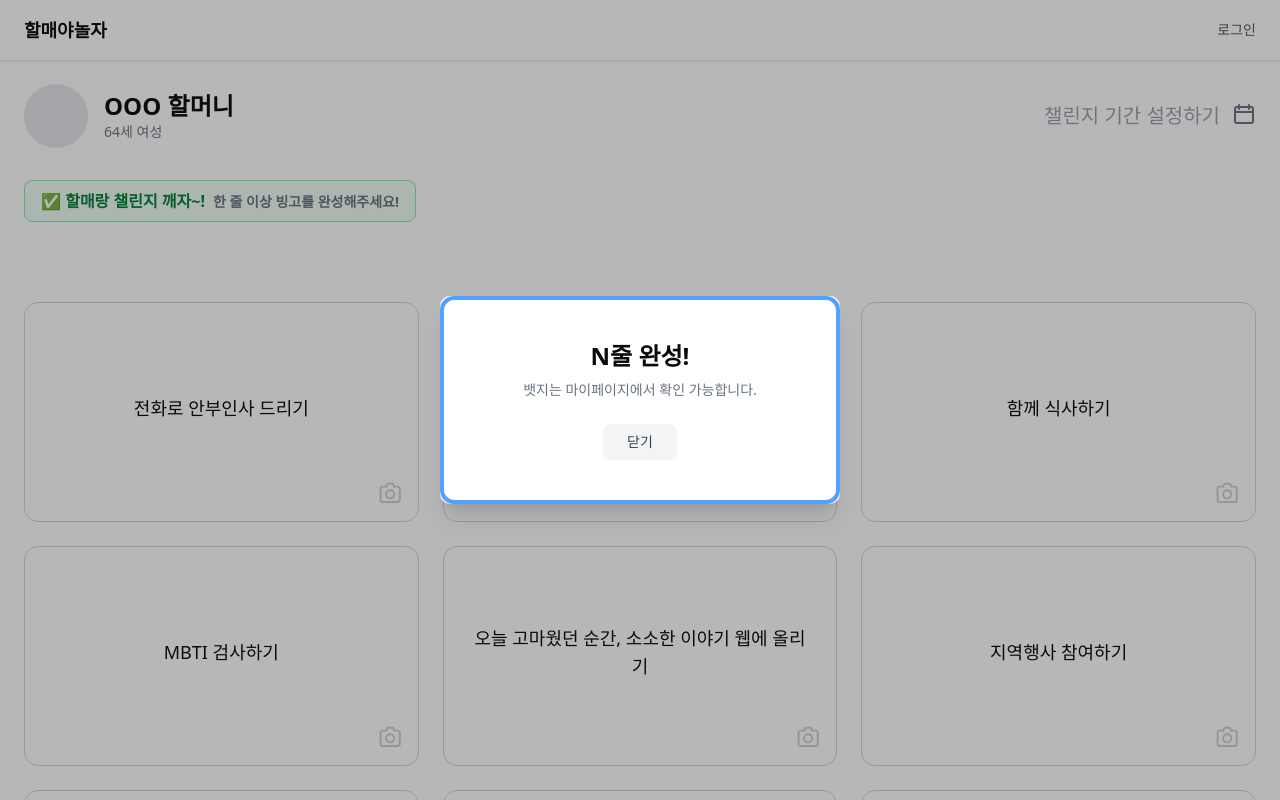
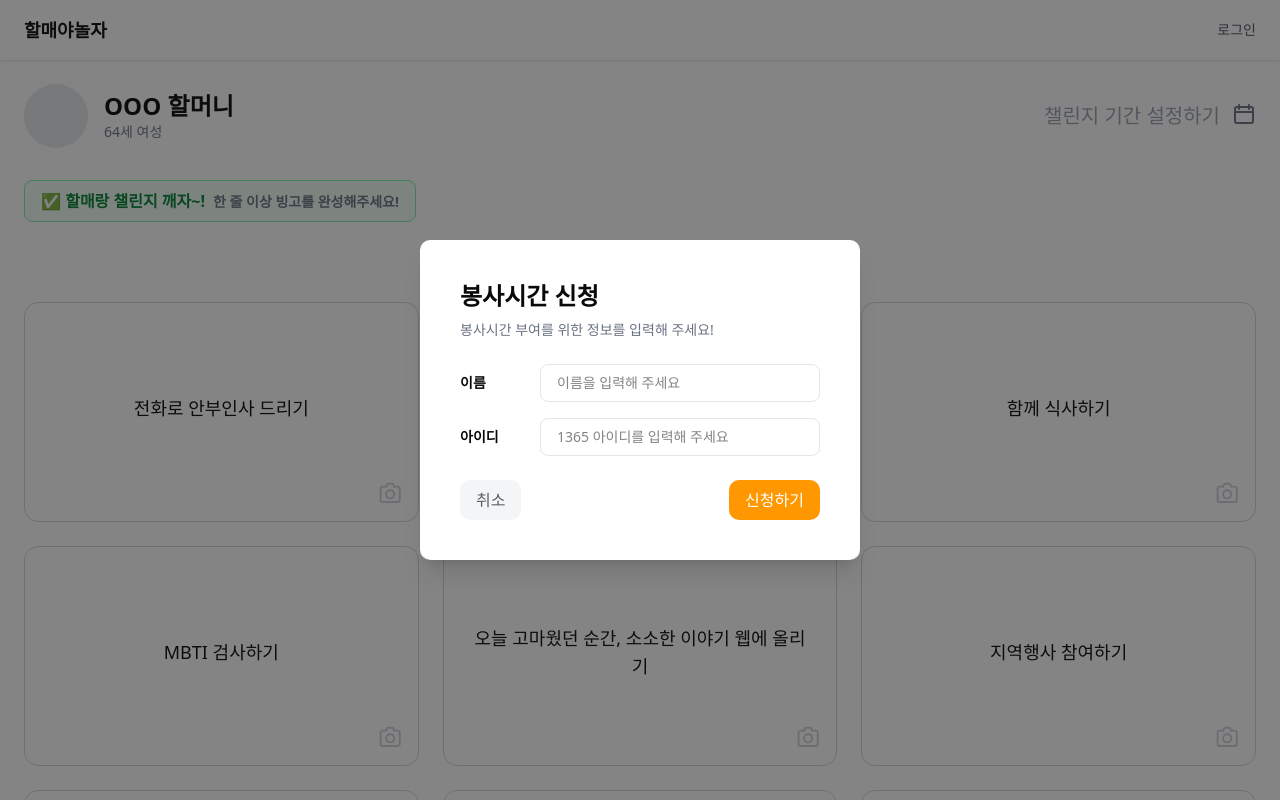
Before and after one commit to Butter-Salt-Flour/Butter-Salt-Flour-FE, a Next.js app: page /bingo in a window 1280 px wide. Shown: the top 800 px of the page. Built offline with nearby package versions, Linux system fonts and the light colour scheme.

Commit message:
<Feat> button component + bingoPage 두가지 모달 (TEST) 추가

```diff
--- a/src/app/bingo/page.tsx
+++ b/src/app/bingo/page.tsx
@@ -2,7 +2,8 @@
 
 import React, { useEffect, useState } from 'react';
 import { Icon } from '@/components/Icon';
-import { Modal } from '@/components/Modal'; // 모달 컴포넌트 경로
+import { Modal } from '@/components/Modal';
+import { Button } from '@/components/Button'; // 버튼 컴포넌트 사용 시 필요
 
 const bingoItems = [
   '전화로 안부인사 드리기',
@@ -17,20 +18,31 @@ const bingoItems = [
 ];
 
 const BingoPage = () => {
-  const [isModalOpen, setIsModalOpen] = useState(false);
   const [completedRows, setCompletedRows] = useState<number[]>([]);
+  const [isCompleteModalOpen, setIsCompleteModalOpen] = useState(false);
+  const [isVolunteerModalOpen, setIsVolunteerModalOpen] = useState(false);
 
-  // 테스트용 모달 표시
+  // ✅ 빙고 완료 모달 (3줄 이상)
   useEffect(() => {
     setTimeout(() => {
-      setCompletedRows([2]);
-      setIsModalOpen(true);
-    }, 400);
+      const dummyRows = [1, 2, 3];
+      setCompletedRows(dummyRows);
+      if (dummyRows.length >= 3) {
+        setIsCompleteModalOpen(true);
+      }
+    }, 1000);
+  }, []);
+
+  // ✅ 봉사시간 신청 모달
+  useEffect(() => {
+    setTimeout(() => {
+      setIsVolunteerModalOpen(true);
+    }, 3000);
   }, []);
 
   return (
     <main className="p-6 max-w-7xl mx-auto">
-      {/* 상단 프로필 */}
+      {/* 프로필 영역 */}
       <section className="mb-8 flex items-center justify-between">
         <div className="flex items-center gap-4">
           <div className="w-16 h-16 rounded-full bg-gray-200" />
@@ -41,7 +53,7 @@ const BingoPage = () => {
         </div>
         <button className="flex text-xl text-gray-400 hover:text-gray-600">
           챌린지 기간 설정하기
-          <span className="mr-3"></span>
+          <span className="mr-3" />
           <Icon src="/date.svg" name="calendar" size={24} />
         </button>
       </section>
@@ -56,7 +68,7 @@ const BingoPage = () => {
         </p>
       </section>
 
-      {/* 빙고 그리드 */}
+      {/* 빙고 타일 */}
       <section className="grid grid-cols-3 gap-6">
         {bingoItems.map((label, i) => (
           <div
@@ -64,17 +76,7 @@ const BingoPage = () => {
             className="relative flex flex-col items-center justify-center text-center rounded-xl border border-gray-300 bg-white p-6 text-lg font-medium min-h-[220px] hover:shadow-md transition"
           >
             <p className="mb-2">{label}</p>
-            <input
-              type="file"
-              id={`file-upload-${i}`}
-              className="hidden"
-              onChange={(e) => {
-                const file = e.target.files?.[0];
-                if (file) {
-                  console.log(`업로드된 파일(${label}):`, file);
-                }
-              }}
-            />
+            <input type="file" id={`file-upload-${i}`} className="hidden" />
             <label
               htmlFor={`file-upload-${i}`}
               className="absolute bottom-4 right-4 opacity-50 hover:opacity-80 transition cursor-pointer"
@@ -85,19 +87,65 @@ const BingoPage = () => {
         ))}
       </section>
 
-      {/* 빙고 완료 모달 */}
-      <Modal isOpen={isModalOpen} closeModal={() => setIsModalOpen(false)}>
+      {/* ✅ 1. 빙고 완성 모달 */}
+      <Modal
+        isOpen={isCompleteModalOpen}
+        closeModal={() => setIsCompleteModalOpen(false)}
+      >
         <div className="w-[400px] p-10 text-center border-4 border-blue-400 rounded-xl shadow-xl">
-          <h2 className="text-2xl font-bold mb-2">N줄 완성!</h2>
+          <h2 className="text-2xl font-bold mb-2">3줄 이상 완성!</h2>
           <p className="text-gray-500 text-sm mb-6">
             뱃지는 마이페이지에서 확인 가능합니다.
           </p>
-          <button
-            onClick={() => setIsModalOpen(false)}
-            className="px-6 py-2 bg-gray-100 rounded-md text-sm text-gray-700 hover:bg-gray-200"
-          >
+          <Button variant="no" onClick={() => setIsCompleteModalOpen(false)}>
             닫기
-          </button>
+          </Button>
+        </div>
+      </Modal>
+
+      {/* ✅ 2. 봉사시간 신청 모달 */}
+      <Modal
+        isOpen={isVolunteerModalOpen}
+        closeModal={() => setIsVolunteerModalOpen(false)}
+      >
+        <div className="w-[440px] p-10 rounded-xl bg-white shadow-xl">
+          <h2 className="text-2xl font-bold mb-2">봉사시간 신청</h2>
+          <p className="text-gray-500 text-sm mb-6">
+            봉사시간 부여를 위한 정보를 입력해 주세요!
+          </p>
+          <form className="space-y-4">
+            <div className="flex items-center gap-4">
+              <label className="w-16 text-sm font-semibold text-left">
+                이름
+              </label>
+              <input
+                type="text"
+                placeholder="이름을 입력해 주세요"
+                className="flex-1 px-4 py-2 border rounded-md text-sm"
+              />
+            </div>
+            <div className="flex items-center gap-4">
+              <label className="w-16 text-sm font-semibold text-left">
+                아이디
+              </label>
+              <input
+                type="text"
+                placeholder="1365 아이디를 입력해 주세요"
+                className="flex-1 px-4 py-2 border rounded-md text-sm"
+              />
+            </div>
+            <div className="mt-6 flex justify-between">
+              <Button
+                variant="no"
+                onClick={() => setIsVolunteerModalOpen(false)}
+              >
+                취소
+              </Button>
+              <Button variant="yes" onClick={() => alert('신청 완료')}>
+                신청하기
+              </Button>
+            </div>
+          </form>
         </div>
       </Modal>
     </main>
```
